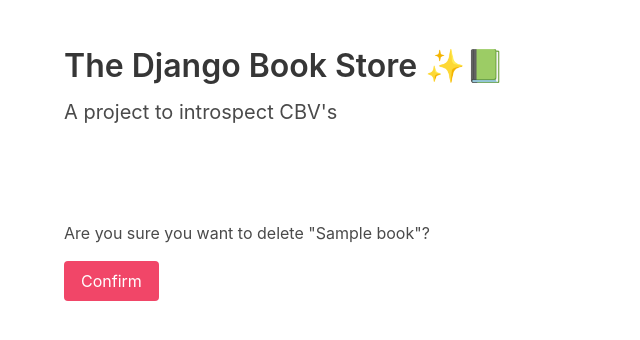
After one commit to sjbitcode/django-cbv-inspect, a Django app: page /books/delete/1/ in a window 1280 px wide. The commit adds this page. Shown: the top 340 px of the page, without its empty margins (0-640 px from the left). Run offline with Django 3.2, Linux system fonts and the light colour scheme; tables that the repository leaves empty hold one stand-in row (values such as "Sample post"); some libraries are stand-ins or nearby versions.

Commit message:
wire up delete view

```diff
--- a/books/urls.py
+++ b/books/urls.py
@@ -6,6 +6,7 @@
     path("", views.BookListView.as_view(), name="books"),
     path("<int:pk>/", views.BookDetailView.as_view(), name="book_detail"),
     path("edit/<int:pk>/", views.BookUpdateView.as_view(), name="book_edit"),
+    path("delete/<int:pk>/", views.BookDeleteView.as_view(), name="book_delete"),
     path("new/", views.BookCreateView.as_view(), name="book_create"),
     path("authors/new/", views.AuthorCreateView.as_view(), name="author_create"),
 ]
--- a/books/views.py
+++ b/books/views.py
@@ -33,6 +33,11 @@
         return reverse_lazy("book_detail", kwargs={"pk": self.object.pk})
 
 
+class BookDeleteView(DeleteView):
+    model = Book
+    success_url = reverse_lazy("books")
+
+
 class AuthorCreateView(CreateView):
     model = Author
     form_class = AuthorForm
--- /dev/null
+++ b/templates/books/book_confirm_delete.html
@@ -0,0 +1,19 @@
+{% extends 'base.html' %}
+
+{% block title %}Book List{% endblock %}
+
+{% block content %}
+
+<form method="post">
+    {% csrf_token %}
+    <p>Are you sure you want to delete "{{ object }}"?</p>
+
+    <div class="field">
+        <p class="control">
+            <button class="button is-danger" type="submit">Confirm</button>
+        </p>
+    </div>
+
+</form>
+
+{% endblock %}
--- a/templates/books/book_detail.html
+++ b/templates/books/book_detail.html
@@ -18,7 +18,7 @@
         </a>
     </p>
     <p class="control">
-        <a href="#">
+        <a href="{% url 'book_delete' object.pk %}">
             <button class="button is-danger">Delete Book</button>
         </a>
     </p>
--- a/templates/books/book_list.html
+++ b/templates/books/book_list.html
@@ -38,7 +38,9 @@
                 </a>
             </td>
             <td>
-                <span class="icon has-text-danger"><i class="fas fa-minus-circle"></i></span>
+                <a href="{% url 'book_delete' book.pk %}">
+                    <span class="icon has-text-danger"><i class="fas fa-minus-circle"></i></span>
+                </a>
             </td>
         </tr>
         {% endfor %}
```
